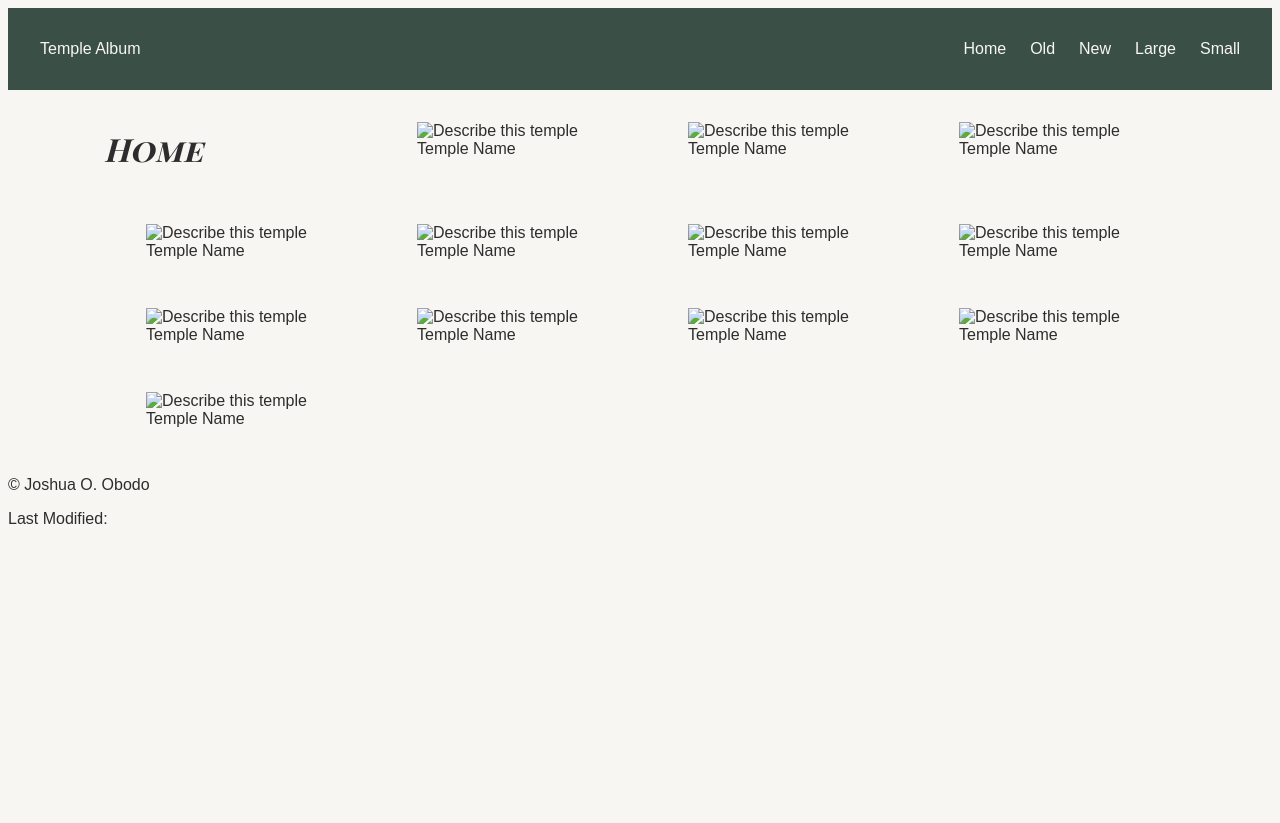
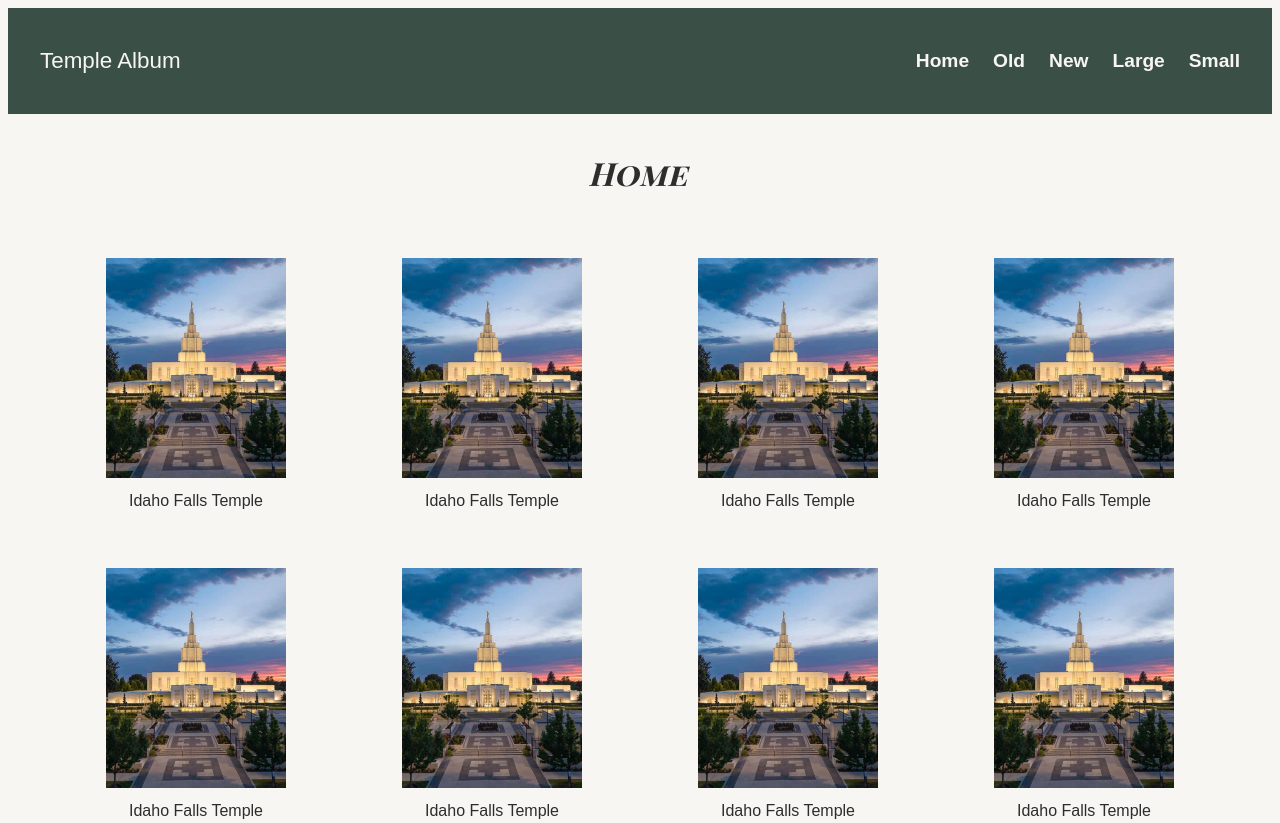
Before and after one commit to joobodo/wdd131, a plain HTML site: page temples.html in a window 1280 px wide. Shown: the top 823 px of the page. Before the commit the page ends 800 px from the top, so only its background shows below. Drawn offline with Linux system fonts and the light colour scheme; a web font is replaced by a local one.

Commit message:
completed temples website v1.0

```diff
--- a/scripts/temples.js
+++ b/scripts/temples.js
@@ -1,11 +1,25 @@
-// Step 1: set footer year
-// document.getElementById("year").textContent = ...
+// temples.js
 
-// Step 2: set footer last modified
-// document.getElementById("lastModified").textContent = document.lastModified;
+// ---- Footer: dynamic year + last modified ----
+document.querySelector('#year').textContent = new Date().getFullYear();
+document.querySelector('#lastModified').textContent = document.lastModified;
 
-// Step 3: hamburger toggle
-// - select the menu button and the nav ul
-// - add a 'click' event listener to the button
-// - inside it: toggle a class (e.g. "hidden" or "show") on the nav ul
-// - also toggle the button's text/icon between ☰ and ✕
+// ---- Hamburger menu toggle ----
+// Step 1: select your button (id="menu-btn") and your nav list (id="nav-menu")
+// Step 2: add a click event listener to the button
+// Step 3: inside the listener:
+//   - toggle the "hidden" class on the nav list (classList.toggle)
+//   - swap the button's text between "☰" and "✕" so users know it's open/closed
+//     (check the button's current textContent, then set it to the other symbol)
+
+var menuButton = document.querySelector('#menu-btn');
+var navList = document.querySelector('#nav-menu');
+
+menuButton.addEventListener('click', () => {
+  navList.classList.toggle('hidden');
+  if (navList.classList.contains('hidden')) {
+    menuButton.textContent = '☰';
+  } else {
+    menuButton.textContent = '✕';
+  }
+})
--- a/styles/temples-large.css
+++ b/styles/temples-large.css
@@ -14,12 +14,16 @@
     display: flex;
     justify-content: space-between;
     align-items: center;
-    padding: 2rem;
   }
 
   main {
     grid-template-columns: repeat(auto-fit, minmax(250px, 1fr));
-    max-width: 1100px;
+    max-width: 1200px;
+    margin: 0 auto;
+  }
+
+  main h1 {
+    text-align: center;
   }
 
 }
--- a/styles/temples.css
+++ b/styles/temples.css
@@ -27,23 +27,57 @@ h1 {
   font-style: italic;
 }
 
+header span {
+  font-size: 1.4rem;
+  font-weight: 200;
+}
+
+/* Claude helped me :) */
+header:has(#nav-menu:not(.hidden)) .site-title {
+  display: none;
+}
+
+
 header {
   display: grid;
   grid-template-columns: auto 44px;
+  grid-template-areas:
+    "title btn"
+    "nav   nav";
   background-color: #3A5046;
   color: #F8F6F2;
+  padding: 2rem;
+}
+
+.site-title {
+  grid-area: title;
+}
+
+#menu-btn {
+  grid-area: btn;
+}
+
+nav {
+  grid-area: nav;
 }
 
 nav ul {
+  margin: 0;
+  padding: 0;
   display: flex;
   flex-direction: column;
   list-style: none;
-  margin: 0;
-  padding: 0;
+  align-items: center;
+}
+
+nav li {
+  padding: 10px 0;
 }
 
 nav a {
   color: #F8F6F2;
+  font-size: 1.2rem;
+  font-weight: 800;
   text-decoration: none;
 }
 
@@ -55,23 +89,44 @@ main {
   max-width: 900px;
   margin: 0 auto;
   padding: 1rem;
-}
-
-main {
   display: grid;
   grid-template-columns: 1fr;
   gap: 1rem;
+}
+
+main h1 {
+  grid-column: 1 / -1;
+  text-align: center;
+}
+
+img {
+  width: 100%;
+  height: 240px;
+  object-fit: cover;
+  padding: 10px;
 }
 
 .hidden {
   display: none;
 }
 
-.hamburger-btn {
-  display: block; /* only shows in mobile, hidden in temples-large.css */
+#menu-btn {
+  display: block;
   background: none;
   border: none;
   font-size: 1.5rem;
   color: #F8F6F2;
   cursor: pointer;
 }
+
+figcaption {
+  font-weight: 200;
+  text-align: center;
+}
+
+footer {
+  background-color: #3A5046;
+  padding: 8px;
+  color: #F4F6F9;
+  text-align: center;
+}
--- a/temples.html
+++ b/temples.html
@@ -34,57 +34,57 @@
     <main>
       <h1 id="current">Home</h1>
       <figure>
-        <img src="images/temple1.jpg" alt="Describe this temple" loading="lazy">
-        <figcaption>Temple Name</figcaption>
+        <img src="images/idaho_falls_temple.jpg" alt="The Idaho Falls Temple, Idaho USA." loading="lazy">
+        <figcaption>Idaho Falls Temple</figcaption>
       </figure>
       <figure>
-        <img src="images/temple2.jpg" alt="Describe this temple" loading="lazy">
-        <figcaption>Temple Name</figcaption>
+        <img src="images/idaho_falls_temple.jpg" alt="The Idaho Falls Temple, Idaho USA." loading="lazy">
+        <figcaption>Idaho Falls Temple</figcaption>
       </figure>
       <figure>
-        <img src="images/temple3.jpg" alt="Describe this temple" loading="lazy">
-        <figcaption>Temple Name</figcaption>
+        <img src="images/idaho_falls_temple.jpg" alt="The Idaho Falls Temple, Idaho USA." loading="lazy">
+        <figcaption>Idaho Falls Temple</figcaption>
       </figure>
       <figure>
-        <img src="images/temple4.jpg" alt="Describe this temple" loading="lazy">
-        <figcaption>Temple Name</figcaption>
+        <img src="images/idaho_falls_temple.jpg" alt="The Idaho Falls Temple, Idaho USA." loading="lazy">
+        <figcaption>Idaho Falls Temple</figcaption>
       </figure>
       <figure>
-        <img src="images/temple5.jpg" alt="Describe this temple" loading="lazy">
-        <figcaption>Temple Name</figcaption>
+        <img src="images/idaho_falls_temple.jpg" alt="The Idaho Falls Temple, Idaho USA." loading="lazy">
+        <figcaption>Idaho Falls Temple</figcaption>
       </figure>
       <figure>
-        <img src="images/temple6.jpg" alt="Describe this temple" loading="lazy">
-        <figcaption>Temple Name</figcaption>
+        <img src="images/idaho_falls_temple.jpg" alt="The Idaho Falls Temple, Idaho USA." loading="lazy">
+        <figcaption>Idaho Falls Temple</figcaption>
       </figure>
       <figure>
-        <img src="images/temple7.jpg" alt="Describe this temple" loading="lazy">
-        <figcaption>Temple Name</figcaption>
+        <img src="images/idaho_falls_temple.jpg" alt="The Idaho Falls Temple, Idaho USA." loading="lazy">
+        <figcaption>Idaho Falls Temple</figcaption>
       </figure>
       <figure>
-        <img src="images/temple8.jpg" alt="Describe this temple" loading="lazy">
-        <figcaption>Temple Name</figcaption>
+        <img src="images/idaho_falls_temple.jpg" alt="The Idaho Falls Temple, Idaho USA." loading="lazy">
+        <figcaption>Idaho Falls Temple</figcaption>
       </figure>
       <figure>
-        <img src="images/temple9.jpg" alt="Describe this temple" loading="lazy">
-        <figcaption>Temple Name</figcaption>
+        <img src="images/idaho_falls_temple.jpg" alt="The Idaho Falls Temple, Idaho USA." loading="lazy">
+        <figcaption>Idaho Falls Temple</figcaption>
       </figure>
       <figure>
-        <img src="images/temple10.jpg" alt="Describe this temple" loading="lazy">
-        <figcaption>Temple Name</figcaption>
+        <img src="images/idaho_falls_temple.jpg" alt="The Idaho Falls Temple, Idaho USA." loading="lazy">
+        <figcaption>Idaho Falls Temple</figcaption>
       </figure>
       <figure>
-        <img src="images/temple11.jpg" alt="Describe this temple" loading="lazy">
-        <figcaption>Temple Name</figcaption>
+        <img src="images/idaho_falls_temple.jpg" alt="The Idaho Falls Temple, Idaho USA." loading="lazy">
+        <figcaption>Idaho Falls Temple</figcaption>
       </figure>
       <figure>
-        <img src="images/temple12.jpg" alt="Describe this temple" loading="lazy">
-        <figcaption>Temple Name</figcaption>
+        <img src="images/idaho_falls_temple.jpg" alt="The Idaho Falls Temple, Idaho USA." loading="lazy">
+        <figcaption>Idaho Falls Temple</figcaption>
       </figure>
     </main>
 
     <footer>
-      <p>&copy; <span id="year"></span> Joshua O. Obodo</p>
+      <p>&copy; <span id="year"></span> • Joshua O. Obodo • Lagos, Nigeria</p>
       <p>Last Modified: <span id="lastModified"></span></p>
     </footer>
   </body>
```
Also changed, not shown: images/idaho_falls_temple.jpg (added).
